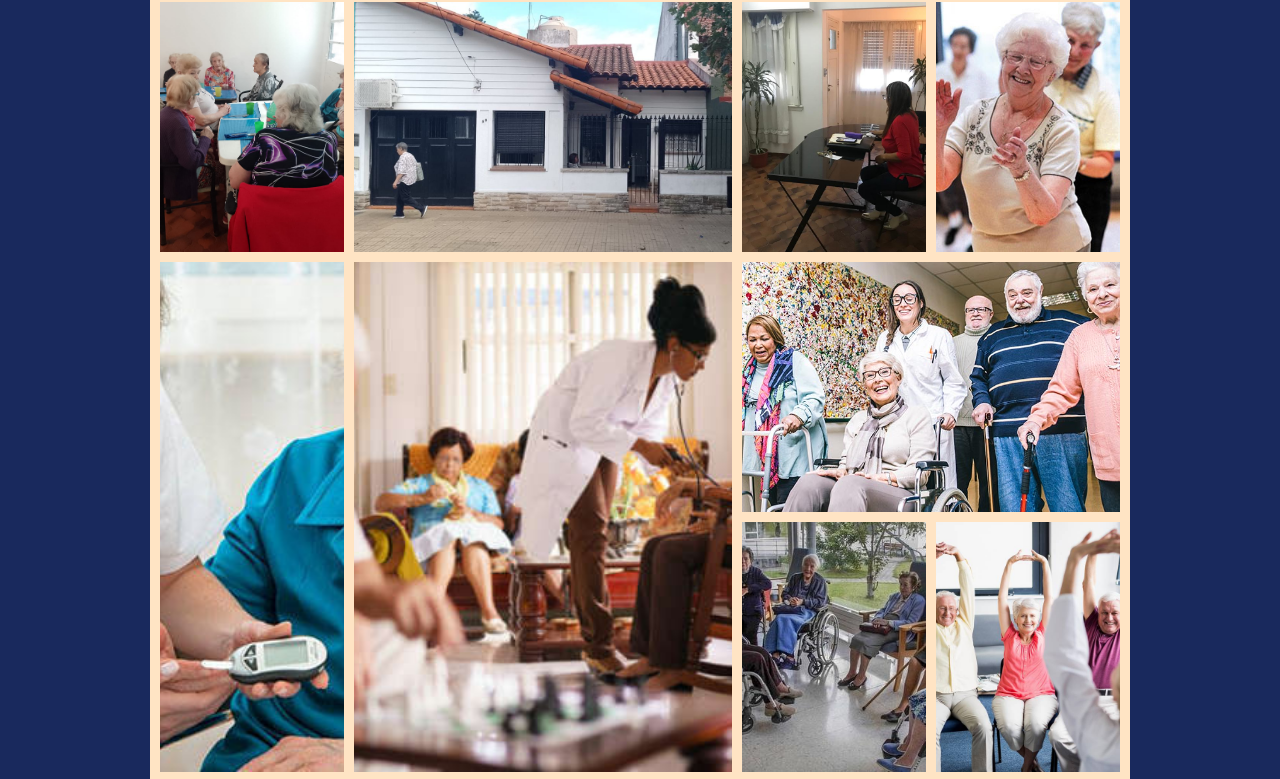
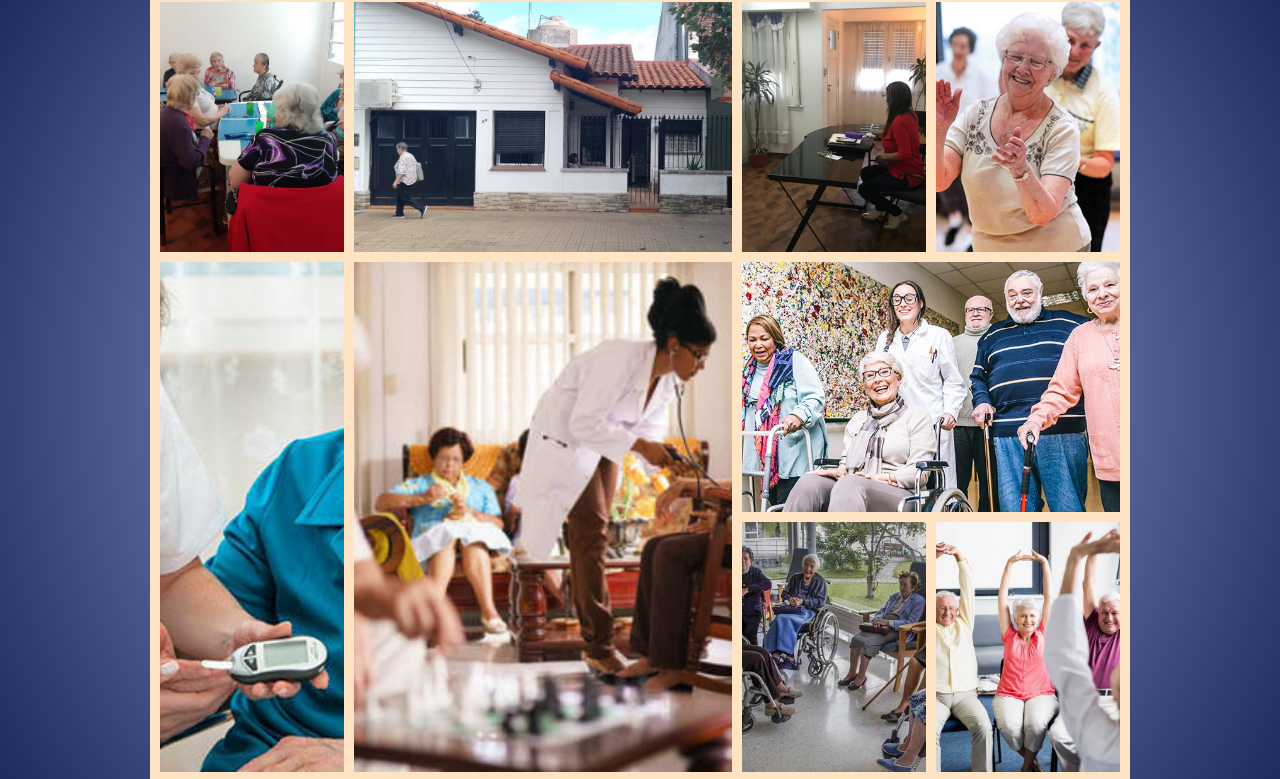
Before and after one commit to soymaku/geriatrico-gianelli, a plain HTML site: page index.html in a window 1280 px wide. Shown: the part 212-991 px from the top of the page. Drawn offline with Linux system fonts and the light colour scheme.

Commit message:
agregado de gradient

```diff
--- a/styleprueba.css
+++ b/styleprueba.css
@@ -6,7 +6,7 @@
 
 body {
   font-family: 'Kanit', sans-serif;
-  background-color:rgb(25, 41, 93);
+  background-image: radial-gradient(circle, #bbcfff, #8b9bcd, #5d6b9d, #313d6f, #011544);
   font-size: 20px;
   display: grid;
   grid-template-areas:
```
